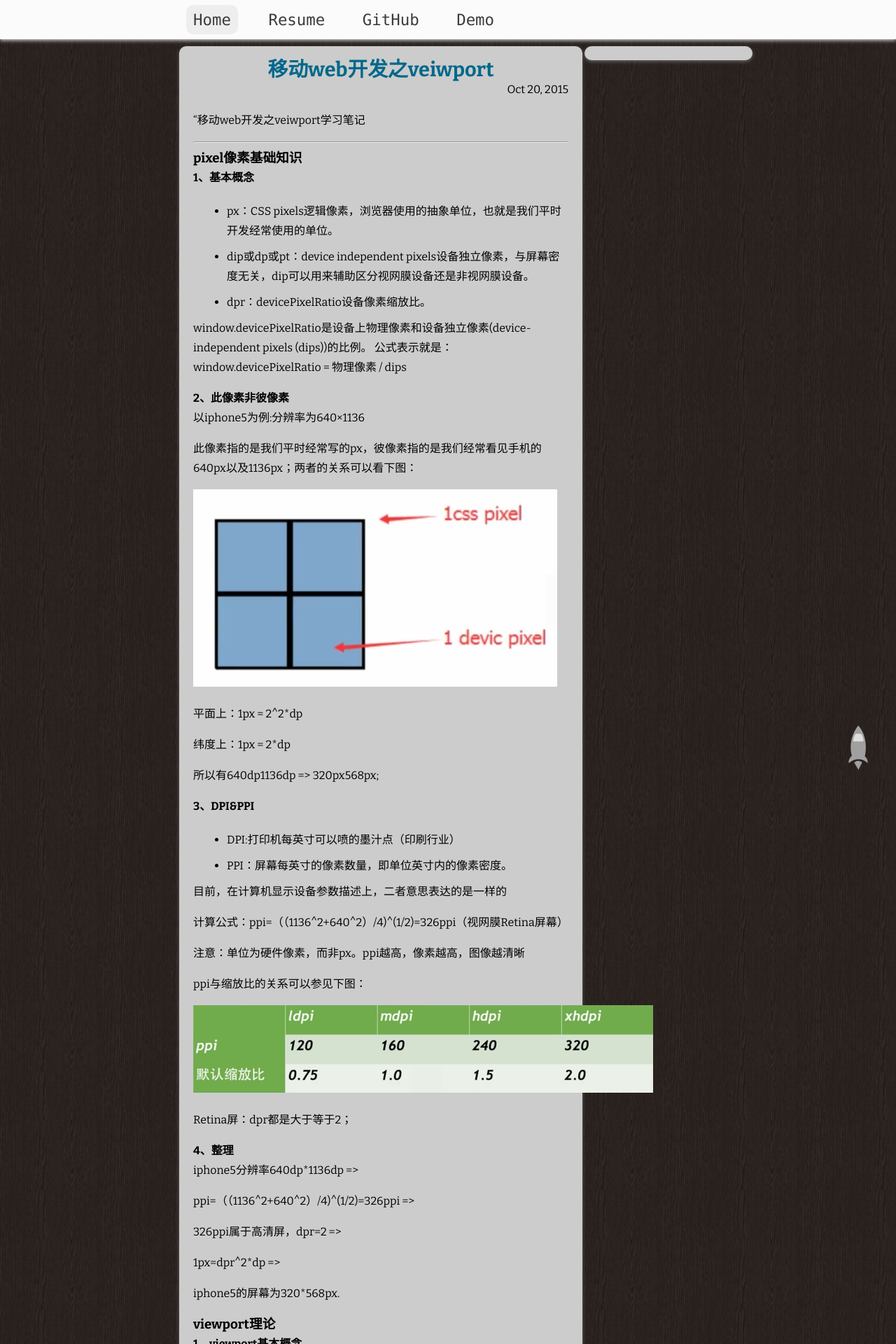
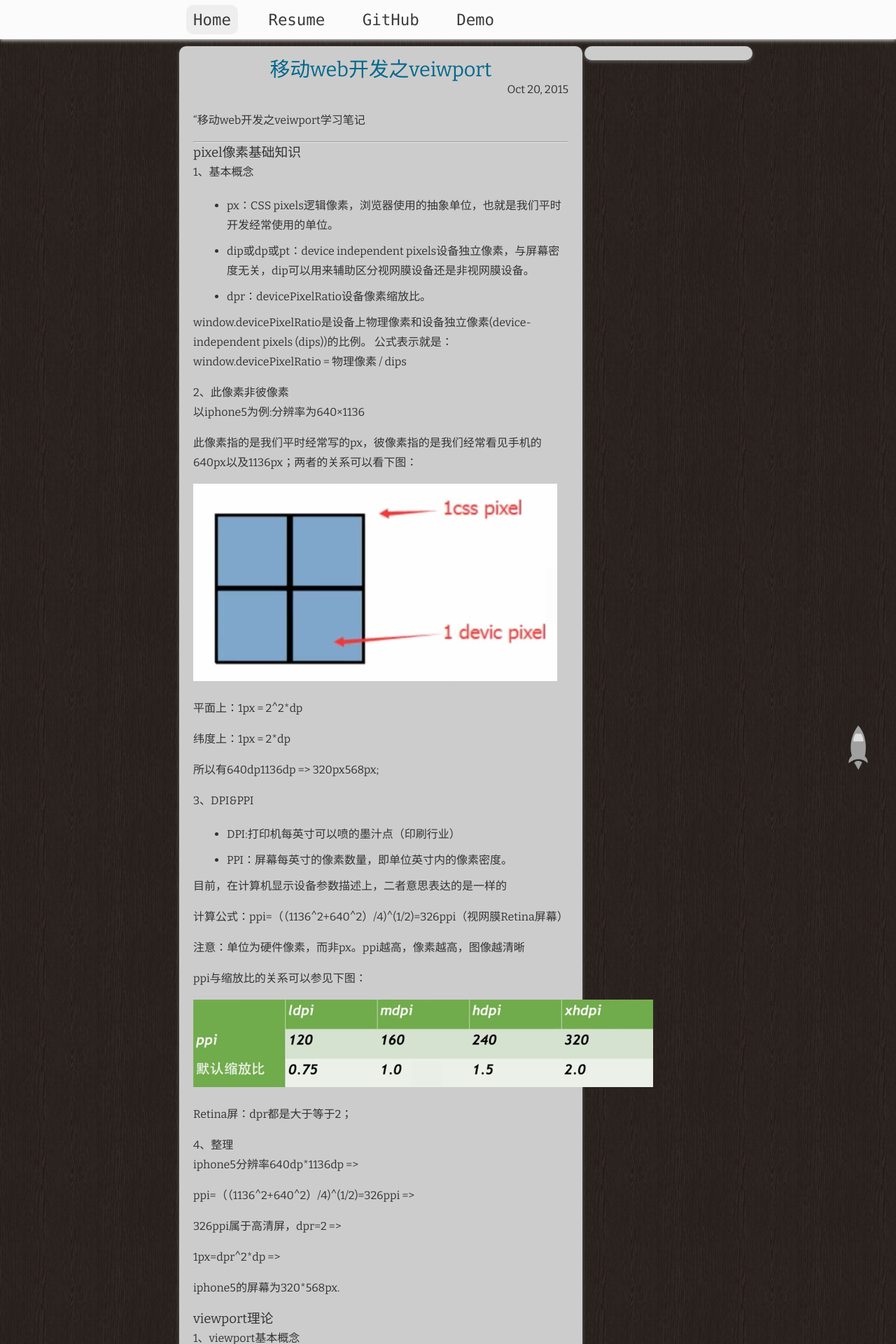
Before and after one commit to radenrecha/radenrecha.github.io, a Jekyll site: the page built from _posts/2015-10-20-hello-mobile-web-viewport.md, in a window 1280 px wide. Shown: the top 1920 px of the page at 70% size. Built offline with Jekyll 4.4.1, drawn with Linux system fonts in a browser that asks for light colours; comment, search, counter and statistics services are not loaded; a style sheet for code colours, icons or effects is not loaded.

Commit message:
change reset

```diff
--- a/statics/css/reset.css
+++ b/statics/css/reset.css
@@ -1,15 +1,20 @@
 
-html, body, div, span, applet, object, iframe, p, blockquote, pre,a, abbr, acronym, address, big, cite, code,del, dfn, em, img, ins, kbd, q, s, samp,small, strike, strong, sub, sup, tt, var,b, u, i, center,dl, dt, dd, ol, ul, li,fieldset, form, label, legend,table, caption, tbody, tfoot, thead, tr, th, td,article, aside, canvas, details, embed,figure, figcaption, footer, header, hgroup,menu, nav, output, ruby, section, summary,time, mark, audio, video {margin: 0;padding: 0;border: 0;font-size: 100%;font: inherit;vertical-align: baseline;}
-
-article, aside, details, figcaption, figure,footer, header, hgroup, menu, nav, section {display: block;}
-body {line-height: 1;}
-
-ol, ul {list-style: none;}
-
-blockquote, q {quotes: none;}
-
-blockquote:before, blockquote:after,q:before, q:after {content: '';content: none;}
-
-table {border-collapse: collapse;border-spacing: 0;}
-
-a{text-decoration: none;}
+	html,body,h1,h2,h3,h4,h5,h6,div,dl,dt,dd,ul,ol,li,p,blockquote,pre,hr,figure,table,caption,th,td,form,fieldset,legend,input,button,textarea,menu{margin:0;padding:0;}
+	header,footer,section,article,aside,nav,hgroup,address,figure,figcaption,menu,details{display:block;}
+	table{border-collapse:collapse;border-spacing:0;}
+	caption,th{text-align:left;font-weight:normal;}
+	html,body,fieldset,img,iframe,abbr{border:0;}
+	i,cite,em,var,address,dfn{font-style:normal;}
+	[hidefocus],summary{outline:0;}
+	li{list-style:none;}
+	sup,sub{font-size:83%;}
+	pre,code,kbd,samp{font-family:inherit;}
+	q:before,q:after{content:none;}
+	textarea{overflow:auto;resize:none;}
+	label,summary{cursor:default;}
+	a,button{cursor:pointer;}
+	h1,h2,h3,h4,h5,h6,em,strong,b{font-weight:normal;}
+	del,ins,u,s,a,a:hover{text-decoration:none;}
+	body,textarea,input,button,select,keygen,legend{font:12px/1.14 arial,simsun;color:#333;outline:0;}
+	body{background:#fff;}
+	a,a:hover{color:#333;}
```
